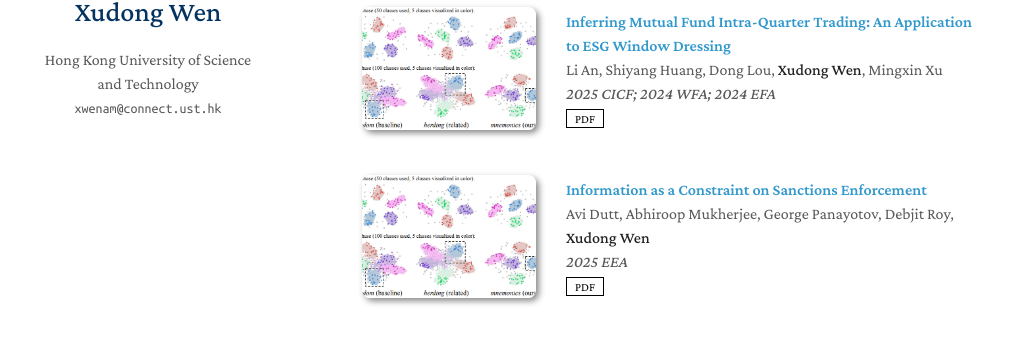
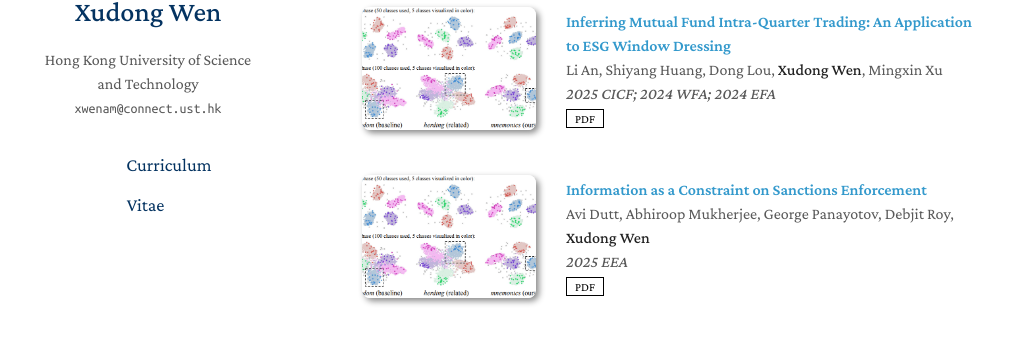
Before and after one commit to xd-wen/xd-wen.github.io, a Jekyll site: the page built from index.md, in a window 1280 px wide. Shown: the part 474-822 px from the top of the page, without its empty margins (128-1143 px from the left). Built offline with Jekyll 4.4.1, drawn with Linux system fonts in a browser that asks for light colours; a style sheet for code colours, icons or effects is not loaded; our own code applies the rules of GitHub Pages for plain Markdown files.

Commit message:
Update homepage.html

```diff
--- a/_layouts/homepage.html
+++ b/_layouts/homepage.html
@@ -68,7 +68,7 @@
 
         {% if site.cv_link %}
         <a style="margin: 0 5px 0 0" href="{{ site.cv_link }}">
-          <i class="ai ai-cv" style="font-size:1.3rem;"></i>
+          <i class="ai ai-cv" style="font-size:1.3rem;"></i> Curriculum Vitae
         </a>
         {% endif %}
 
```
